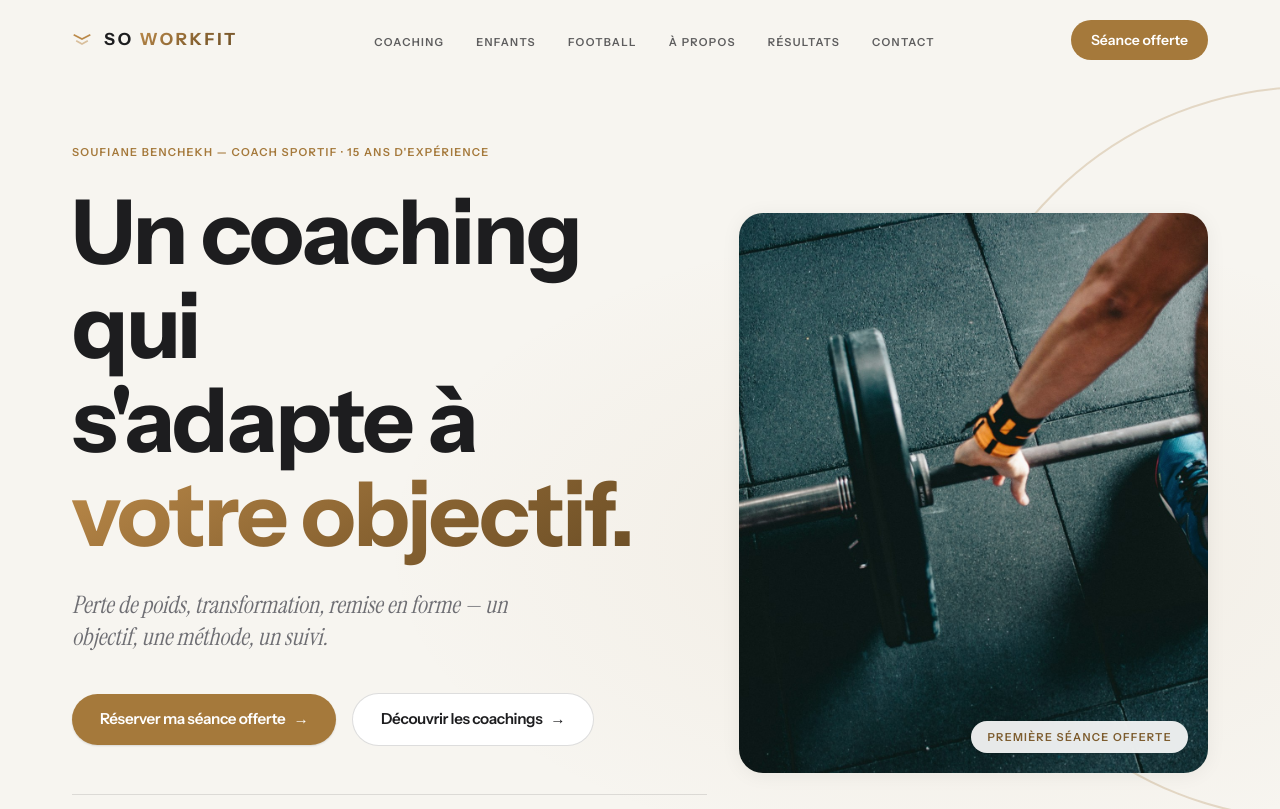
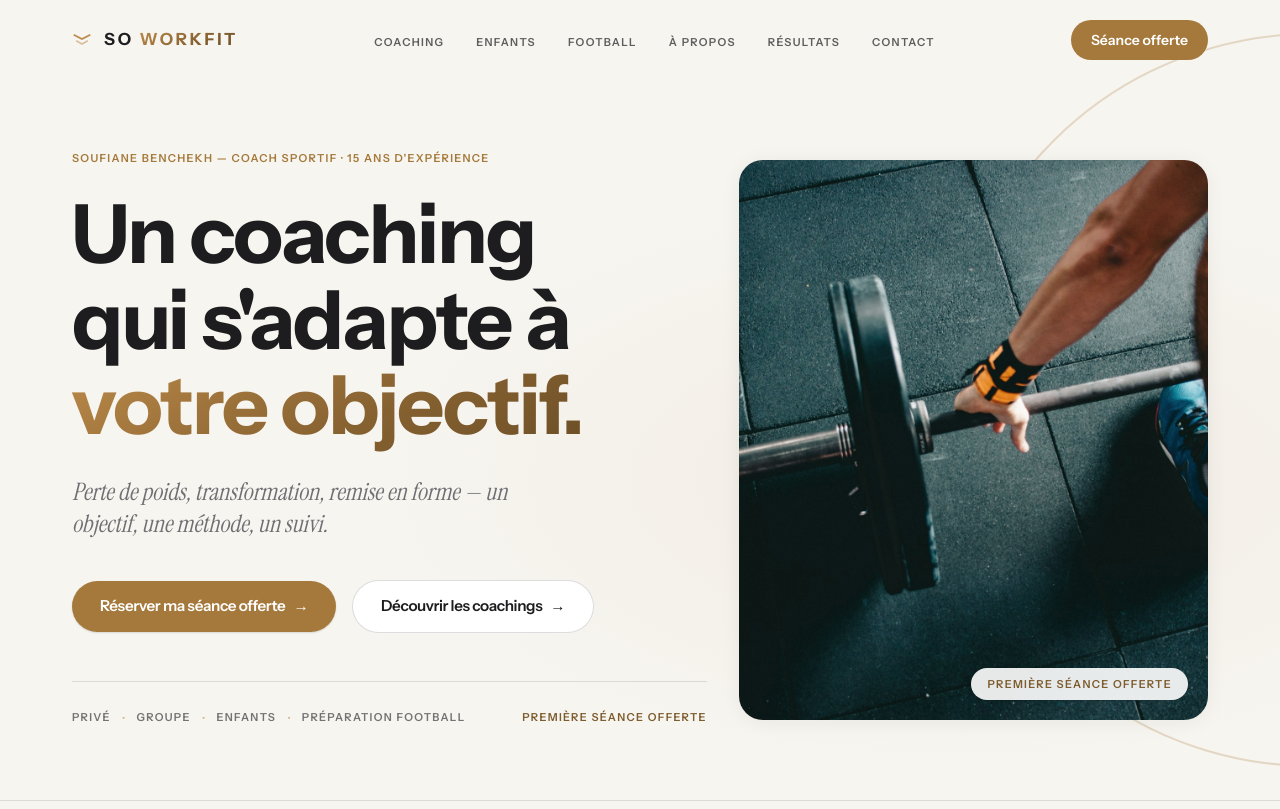
Before and after one commit to Mrvision92/soworkfit, a Next.js app: page / in a window 1280 px wide. Shown: the top 809 px of the page. Built offline with nearby package versions, Linux system fonts and the light colour scheme.

Commit message:
Hero : titre verrouillé sur 3 lignes équilibrées
Co-Authored-By: Claude Fable 5 <noreply@anthropic.com>

```diff
--- a/src/components/home/Hero.tsx
+++ b/src/components/home/Hero.tsx
@@ -34,9 +34,10 @@ export function Hero() {
           transition: { duration: 0.8, delay: 0.55 + i * 0.12, ease },
         };
 
+  // 3 lignes verrouillées (insécables) — jamais de retour à la ligne parasite
   const lines = [
-    <>Un coaching qui</>,
-    <>s&apos;adapte à</>,
+    <>Un coaching</>,
+    <>qui s&apos;adapte à</>,
     <span key="m" className="text-metal">
       votre objectif.
     </span>,
@@ -69,11 +70,11 @@ export function Hero() {
           </motion.p>
 
           {/* Titre révélé ligne par ligne (masque) */}
-          <h1 className="display-text mt-6 text-[clamp(2.7rem,7.2vw,5.6rem)]">
+          <h1 className="display-text mt-6 text-[clamp(2.6rem,6.6vw,5.1rem)]">
             {lines.map((l, i) => (
               <span
                 key={i}
-                className="-mb-[0.12em] block overflow-hidden pb-[0.12em]"
+                className="-mb-[0.12em] block overflow-hidden whitespace-nowrap pb-[0.12em]"
               >
                 <motion.span
                   className="block"
```
